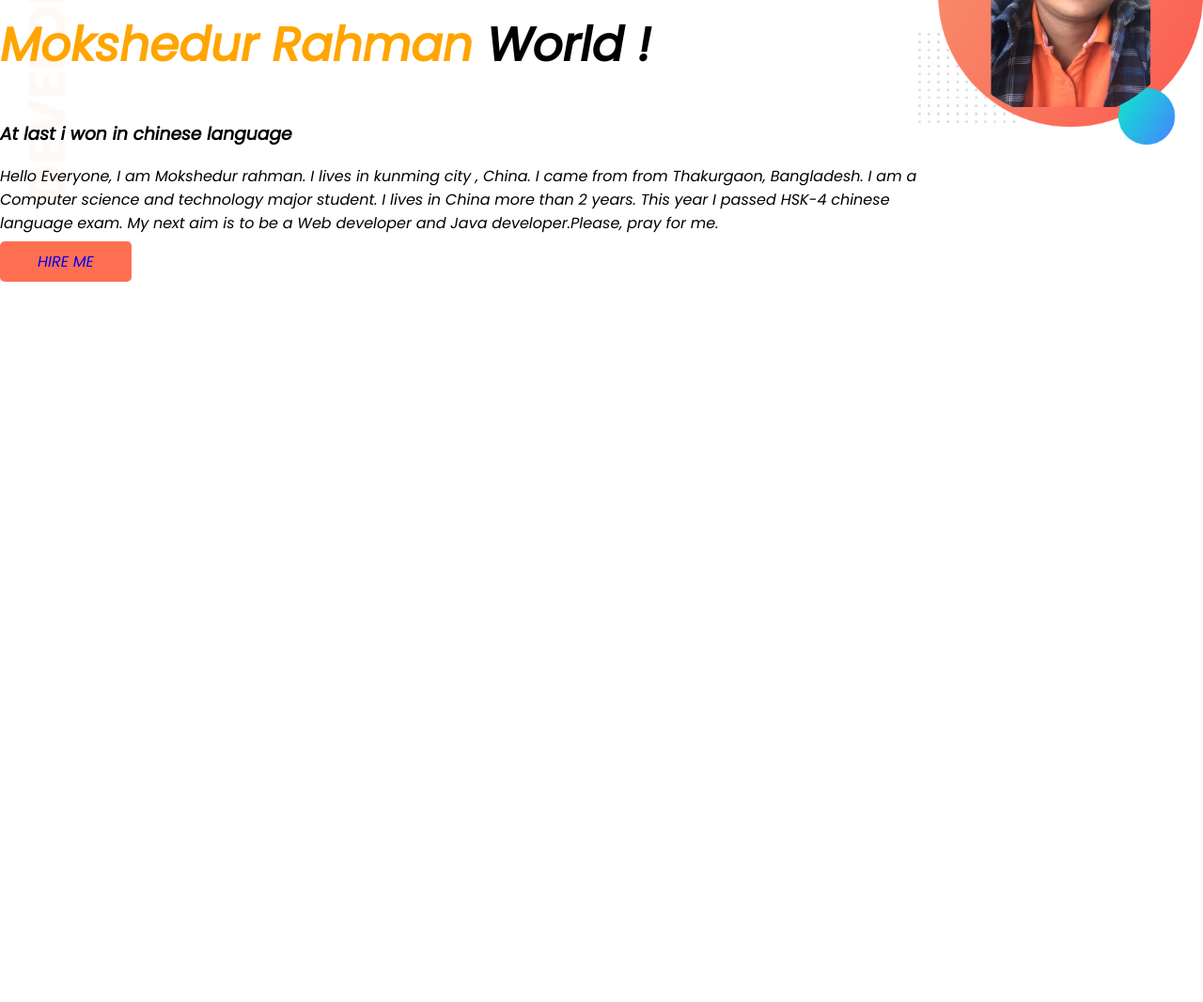
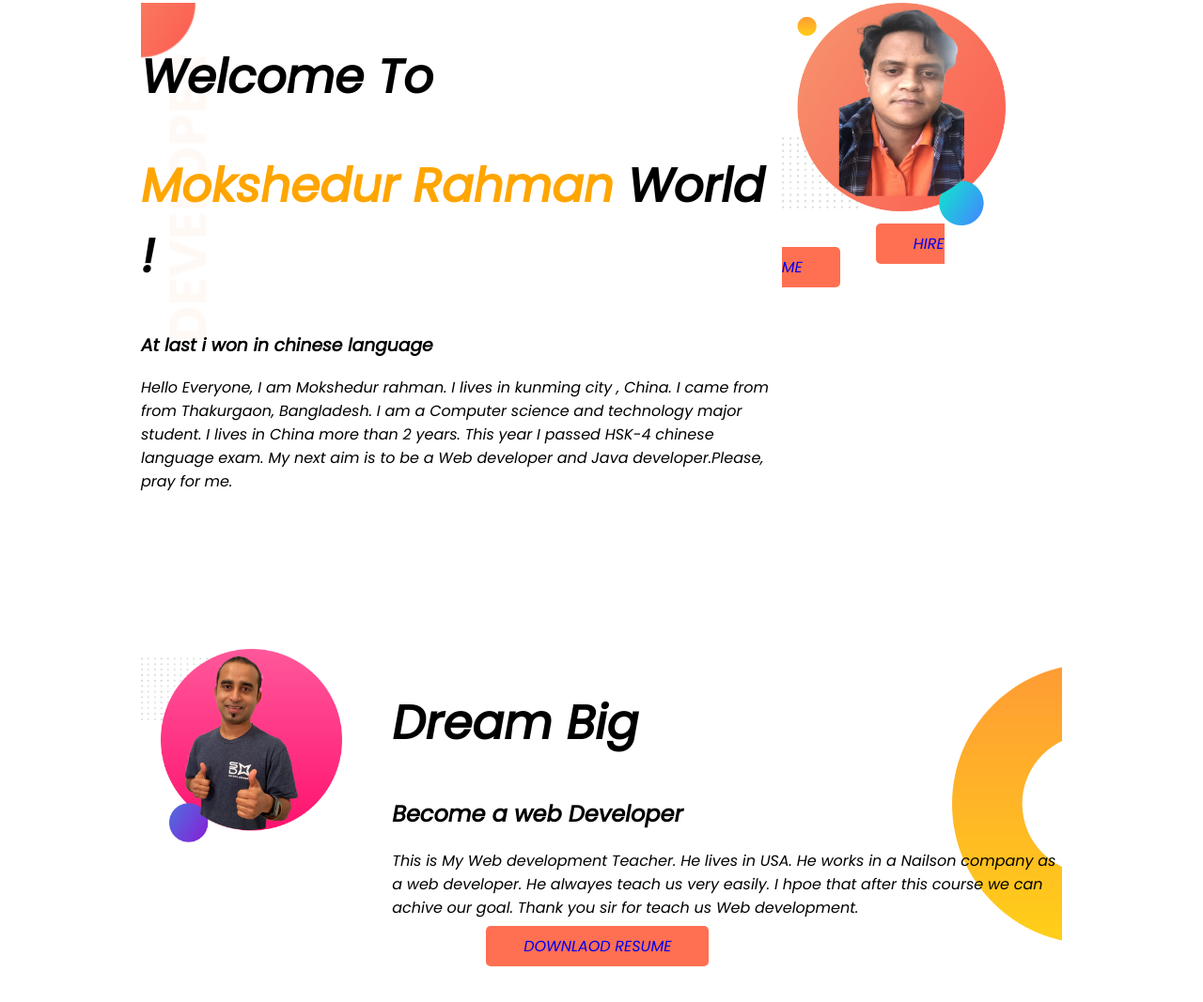
Before and after one commit to Mokshedur/developer-portfolio, a plain HTML site: page index.html in a window 1280 px wide. Shown: the part 147-1214 px from the top of the page at 94% size. Before the commit the page ends 800 px from the top, so only its background shows below. Drawn offline with Linux system fonts and the light colour scheme.

Commit message:
add this

```diff
--- a/index.html
+++ b/index.html
@@ -24,9 +24,28 @@
         HSK-4
         chinese language exam. My next aim is to be a Web developer and Java developer.Please, pray for me.</p>
     </div>
-    <div class="half-width"> <img src="images/ami200.png" alt=""></div>
+    <div class="half-width"> <img src="images/ami200.png" alt="">
+      <a class="link-button" target="_blank" href="http://www.youtube.com"> HIRE ME</a>
+    </div>
   </section>
-  <a class="link-button" href="http://www.youtube.com"> HIRE ME</a>
+
+
+  <section class="dream-big">
+    <div class="half-width">
+      <img src="images/jhankar2.png" alt="">
+    </div>
+    <div class="half-width">
+      <h1>Dream Big</h1>
+      <h2>Become a web Developer</h2>
+      <p>
+        This is My Web development Teacher. He lives in USA. He works in a Nailson company as a web developer. He
+        alwayes teach us very easily. I hpoe that after this course we can achive our goal. Thank you sir for teach us
+        Web development.
+      </p>
+      <a class="link-button" href="http://www.facebook.com"> DOWNLAOD RESUME</a>
+    </div>
+
+  </section>
 </body>
 
 </html>
--- a/style.css
+++ b/style.css
@@ -10,21 +10,31 @@
 }
 section{
   display: flex;
+  margin: 150px;
 }
 .half-width{
   display: 50%;
 }
 .half-width img{
-  width: 100%;
+  width: 80%;
+  display: 50%;
 }
 .link-button{
   text-decoration: none;
   background-color:#FF6F52;
   padding: 10px 40px;
   border-radius: 5px;
+  margin: 100px;
 }
 .top-banner{
   background-image: url(images/top-banner.png);
   background-repeat: no-repeat;
 
 }
+.dream-big{
+  background-image: url(images/dream-bg.png);
+ background-repeat: no-repeat;
+ background-position: right;
+
+
+}
```
